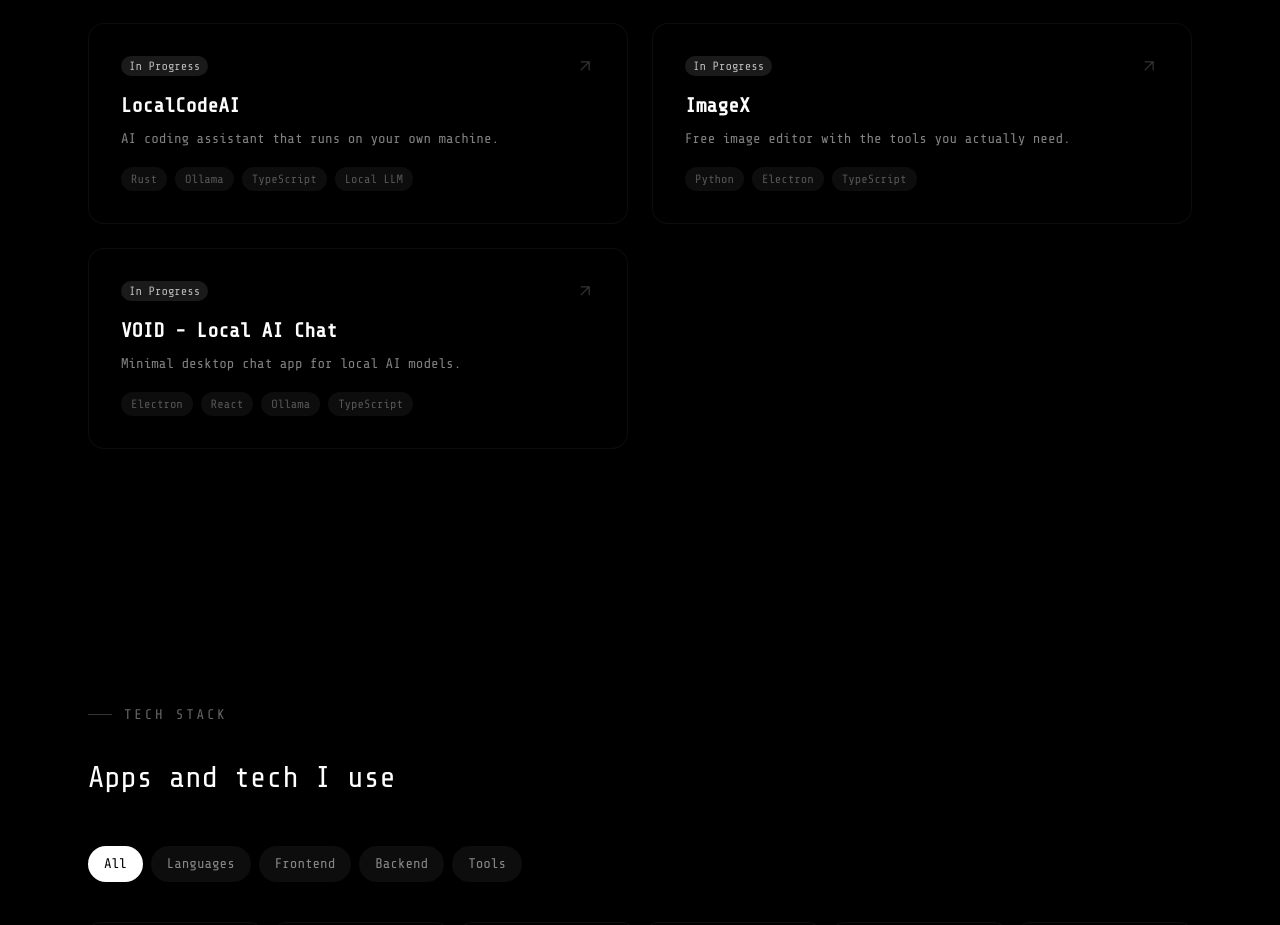
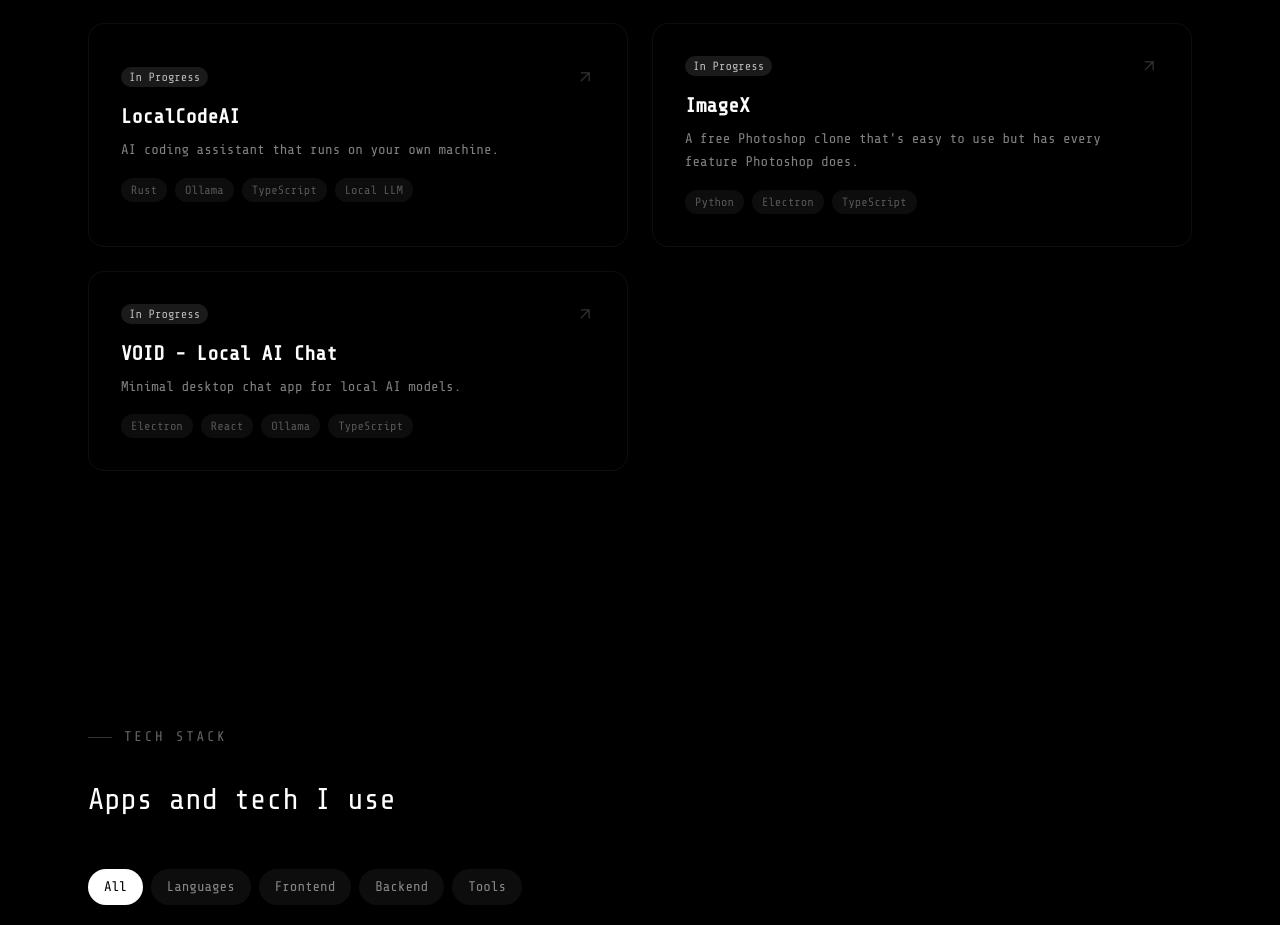
Before and after one commit to yummyfiles/yummyfiles-website, a React (Vite) app: page / in a window 1280 px wide. Shown: the part 2040-2965 px from the top of the page. Built offline with nearby package versions, Linux system fonts and the light colour scheme.

Commit message:
Update ImageX description and remove GitHub link

```diff
--- a/src/data/projects.ts
+++ b/src/data/projects.ts
@@ -35,13 +35,11 @@ export const projects: Project[] = [
   {
     id: 'imagex',
     title: 'ImageX',
-    description: 'Free image editor with the tools you actually need.',
+    description: 'A free Photoshop clone that\'s easy to use but has every feature Photoshop does.',
     longDescription:
-      'ImageX started because I wanted a simple image editor that didn\'t cost money or have a million features I\'d never use. It does the basics really well — resize, crop, filters, batch edits. Building it with Electron so it runs as a desktop app.',
+      'ImageX started because I wanted a Photoshop clone that didn\'t cost money. Something easy to use but with every feature Photoshop has. Building it with Electron so it runs as a desktop app.',
     tags: ['Python', 'Electron', 'TypeScript'],
-    links: [
-      { label: 'GitHub', url: 'https://github.com/yummyfiles/imagex' },
-    ],
+    links: [],
     status: 'in-progress',
   },
   {
```
